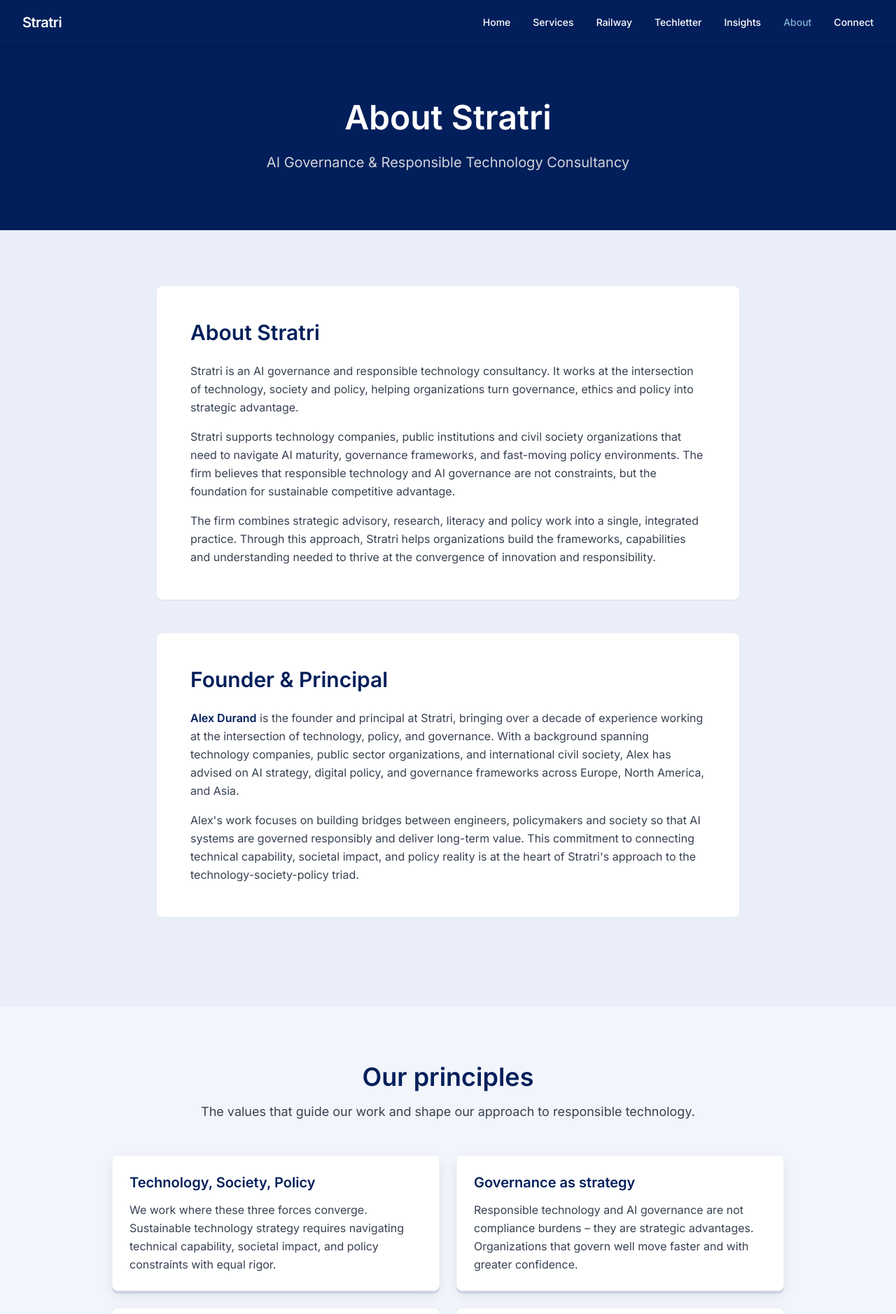
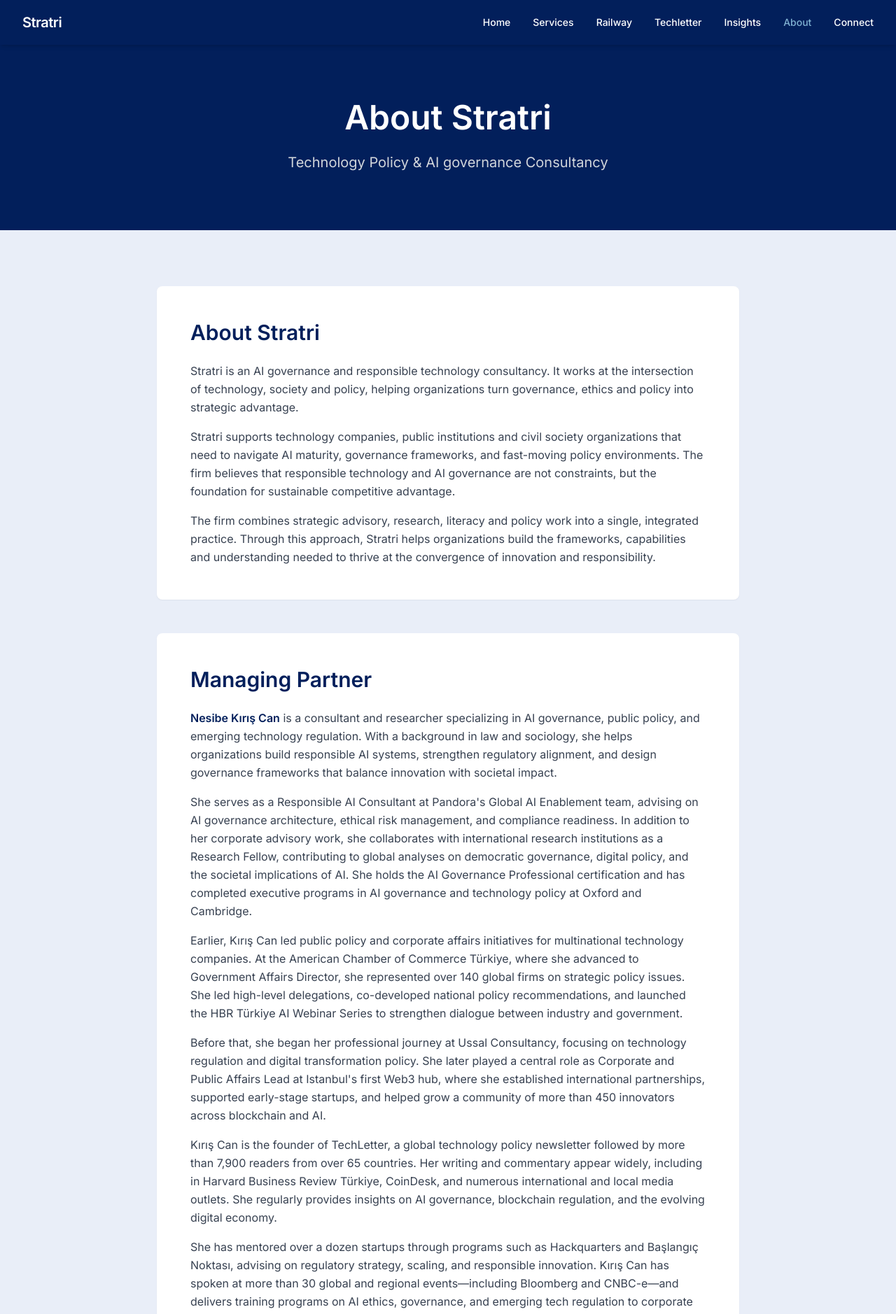
Before and after one commit to nesibekiris/novalign, a React (Vite) app: page /about in a window 1280 px wide. Shown: the top 1878 px of the page at 70% size. Built offline with nearby package versions, Linux system fonts and the light colour scheme.

Commit message:
Updated Footer.tsx

```diff
--- a/src/components/Footer.tsx
+++ b/src/components/Footer.tsx
@@ -11,7 +11,7 @@ export function Footer() {
           <div>
             <h3 className="text-lg font-semibold mb-3">Stratri</h3>
             <p className="text-sm text-gray-300 leading-relaxed">
-              AI Governance & Responsible Technology Consultancy
+              Technology Policy & AI governance Consultancy
             </p>
           </div>
 
@@ -46,7 +46,7 @@ export function Footer() {
             <h3 className="text-lg font-semibold mb-3">Connect</h3>
             <div className="flex space-x-4">
               <a
-                href="https://www.linkedin.com"
+                href="https://www.linkedin.com/in/nesibekiris/"
                 target="_blank"
                 rel="noopener noreferrer"
                 className="text-gray-300 hover:text-blue-soft transition-colors"
@@ -55,7 +55,7 @@ export function Footer() {
                 <Linkedin size={24} />
               </a>
               <a
-                href="mailto:hello@stratri.com"
+                href="mailto:nesibe@stratri.com"
                 className="text-gray-300 hover:text-blue-soft transition-colors"
                 aria-label="Email"
               >
--- a/src/pages/About.tsx
+++ b/src/pages/About.tsx
@@ -32,7 +32,7 @@ export function About() {
         <div className="max-w-4xl mx-auto px-4 sm:px-6 lg:px-8 text-center">
           <h1 className="text-4xl sm:text-5xl font-semibold mb-6">About Stratri</h1>
           <p className="text-xl text-gray-300 leading-relaxed">
-            AI Governance & Responsible Technology Consultancy
+            Technology Policy & AI governance Consultancy
           </p>
         </div>
       </section>
@@ -55,13 +55,25 @@ export function About() {
           </div>
 
           <div className="bg-white rounded-lg p-8 lg:p-12 shadow-sm mb-12">
-            <h2 className="text-3xl font-semibold text-navy mb-6">Founder & Principal</h2>
+            <h2 className="text-3xl font-semibold text-navy mb-6">Managing Partner</h2>
             <div className="prose prose-lg max-w-none">
               <p className="text-gray-700 leading-relaxed mb-4">
-                <span className="font-semibold text-navy">Alex Durand</span> is the founder and principal at Stratri, bringing over a decade of experience working at the intersection of technology, policy, and governance. With a background spanning technology companies, public sector organizations, and international civil society, Alex has advised on AI strategy, digital policy, and governance frameworks across Europe, North America, and Asia.
+                <span className="font-semibold text-navy">Nesibe Kırış Can</span> is a consultant and researcher specializing in AI governance, public policy, and emerging technology regulation. With a background in law and sociology, she helps organizations build responsible AI systems, strengthen regulatory alignment, and design governance frameworks that balance innovation with societal impact.
+              </p>
+              <p className="text-gray-700 leading-relaxed mb-4">
+                She serves as a Responsible AI Consultant at Pandora's Global AI Enablement team, advising on AI governance architecture, ethical risk management, and compliance readiness. In addition to her corporate advisory work, she collaborates with international research institutions as a Research Fellow, contributing to global analyses on democratic governance, digital policy, and the societal implications of AI. She holds the AI Governance Professional certification and has completed executive programs in AI governance and technology policy at Oxford and Cambridge.
+              </p>
+              <p className="text-gray-700 leading-relaxed mb-4">
+                Earlier, Kırış Can led public policy and corporate affairs initiatives for multinational technology companies. At the American Chamber of Commerce Türkiye, where she advanced to Government Affairs Director, she represented over 140 global firms on strategic policy issues. She led high-level delegations, co-developed national policy recommendations, and launched the HBR Türkiye AI Webinar Series to strengthen dialogue between industry and government.
+              </p>
+              <p className="text-gray-700 leading-relaxed mb-4">
+                Before that, she began her professional journey at Ussal Consultancy, focusing on technology regulation and digital transformation policy. She later played a central role as Corporate and Public Affairs Lead at Istanbul's first Web3 hub, where she established international partnerships, supported early-stage startups, and helped grow a community of more than 450 innovators across blockchain and AI.
+              </p>
+              <p className="text-gray-700 leading-relaxed mb-4">
+                Kırış Can is the founder of TechLetter, a global technology policy newsletter followed by more than 7,900 readers from over 65 countries. Her writing and commentary appear widely, including in Harvard Business Review Türkiye, CoinDesk, and numerous international and local media outlets. She regularly provides insights on AI governance, blockchain regulation, and the evolving digital economy.
               </p>
               <p className="text-gray-700 leading-relaxed">
-                Alex's work focuses on building bridges between engineers, policymakers and society so that AI systems are governed responsibly and deliver long-term value. This commitment to connecting technical capability, societal impact, and policy reality is at the heart of Stratri's approach to the technology-society-policy triad.
+                She has mentored over a dozen startups through programs such as Hackquarters and Başlangıç Noktası, advising on regulatory strategy, scaling, and responsible innovation. Kırış Can has spoken at more than 30 global and regional events—including Bloomberg and CNBC-e—and delivers training programs on AI ethics, governance, and emerging tech regulation to corporate teams, policymakers, and civil society organizations.
               </p>
             </div>
           </div>
--- a/src/pages/Contact.tsx
+++ b/src/pages/Contact.tsx
@@ -156,8 +156,8 @@ export function Contact() {
                   <div>
                     <div className="flex items-center gap-3 text-gray-700">
                       <Mail size={20} className="text-amber" />
-                      <a href="mailto:hello@novalign.studio" className="hover:text-amber transition-colors">
-                        hello@novalign.studio
+                      <a href="mailto:nesibe@stratri.com" className="hover:text-amber transition-colors">
+                        nesibe@stratri.com
                       </a>
                     </div>
                   </div>
@@ -165,7 +165,7 @@ export function Contact() {
                     <div className="flex items-center gap-3 text-gray-700">
                       <Linkedin size={20} className="text-amber" />
                       <a
-                        href="https://www.linkedin.com"
+                        href="https://www.linkedin.com/in/nesibekiris/"
                         target="_blank"
                         rel="noopener noreferrer"
                         className="hover:text-amber transition-colors"
--- a/src/pages/Home.tsx
+++ b/src/pages/Home.tsx
@@ -92,7 +92,7 @@ export function Home() {
         <div className="relative max-w-7xl mx-auto px-4 sm:px-6 lg:px-8">
           <div className="max-w-4xl mx-auto text-center mb-12">
             <p className="text-sm font-medium text-navy mb-4 tracking-wide uppercase">
-              AI Governance & Responsible Technology Consultancy
+              Technology Policy & AI governance Consultancy
             </p>
             <h1 className="text-4xl sm:text-5xl lg:text-6xl font-semibold text-navy mb-6 leading-tight">
               Technology. Society. Policy. Strategized.
--- a/src/pages/Techletter.tsx
+++ b/src/pages/Techletter.tsx
@@ -126,7 +126,7 @@ export function Techletter() {
             <div className="text-center pt-6 border-t border-gray-100">
               <p className="text-gray-700 mb-4">Read on Substack</p>
               <a
-                href="https://substack.com"
+                href="https://techletter.co"
                 target="_blank"
                 rel="noopener noreferrer"
                 className="inline-flex items-center gap-2 px-6 py-3 bg-light text-navy font-medium rounded-sm hover:bg-light-dark transition-colors"
@@ -156,7 +156,7 @@ export function Techletter() {
                     <span className="inline-block text-sm text-gray-500">{issue.date}</span>
                   </div>
                   <a
-                    href="https://substack.com"
+                    href="https://techletter.co"
                     target="_blank"
                     rel="noopener noreferrer"
                     className="flex-shrink-0 inline-flex items-center gap-2 text-sm font-medium text-navy hover:text-blue-soft transition-colors"
@@ -171,8 +171,8 @@ export function Techletter() {
 
           <div className="text-center mt-12">
             <Button
-              href="https://substack.com"
-              onClick={() => window.open('https://substack.com', '_blank')}
+              href="https://techletter.co"
+              onClick={() => window.open('https://techletter.co', '_blank')}
             >
               Browse all issues
             </Button>
```
